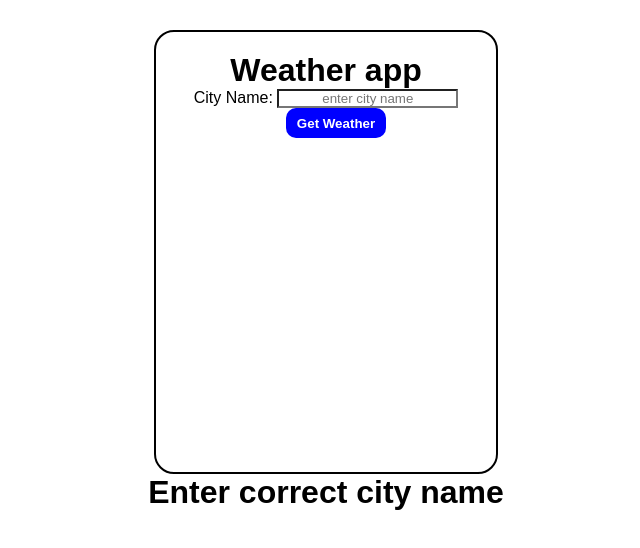
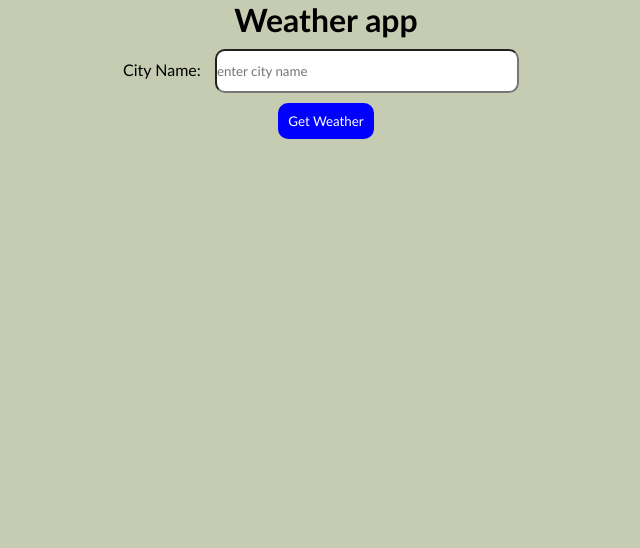
Before and after one commit to yuvarajsadam/weatherapp_api, a plain HTML site: page index.html in a window 1280 px wide. Shown: the whole page, without its empty margins (314-954 px from the left). Drawn offline with Linux system fonts and the light colour scheme.

Commit message:
Refactor CSS styles and improve layout

```diff
--- a/style.css
+++ b/style.css
@@ -1,38 +1,65 @@
 *{
-    background-color:white;
-    font-family: Arial, Helvetica, sans-serif;
-    text-align: center;
-    margin: 0;
-    padding: 0;
+    margin:0px;
+    padding: 0px;
+    font-family: 'Trebuchet MS', 'Lucida Sans Unicode', 'Lucida Grande', 'Lucida Sans', Arial, sans-serif ;
 }
+.background{
+    background-color: #C6CCB2;
+    height: 100vh;
+   display: flex;
+   flex-direction: column;
 
-button{
-    background-color: blue;
-    width: 100px;
-    height: 30px;
-    border-radius: 10px;
-    color: white;
-    font-weight: bold;
-    cursor: pointer;
-    border-width:0px;
-    padding: auto;
-    margin-left: 20px;
-
-}
-.search{
-    margin-top: 20px;
-    margin-bottom: 20px;
-    height: 20px;
-    padding: 20px;
+   text-align: center;
+   align-items: center;
 
 }
 .card{
+
+border-radius: 10px;
+
+border-width: 0px;
+display: flex;
+flex-direction: column;
+text-align: center;
+align-items: center;
+margin-bottom: 30px;
+
+}
+input{
+    border-width: 2px;
     width: 300px;
-    height: 400px;
+    height: 40px;
+    margin: 10px;
+    text-align: flex-start;
+    border-radius: 10px;
+}
+.card1{
+    background:radial-gradient(rgb(50, 113, 143),rgb(117, 111, 143));
+    height: 200px;
+    width: 300px;
     border-radius: 20px;
-    border: 2px solid black;
-    margin: auto;
-    padding: 20px;
-    color:black;
-    margin-top: 30px;
+    border-width: 0px;
+    color: white;
+    display:none;
+    flex-direction: column;
+    justify-content: center;
+    align-items: center;
+
 }
+button{
+    background-color: blue;
+    padding: 10px;
+    color:white;
+    border-width: 0px;
+    border-radius: 10px;
+}
+.failed {
+  background-color: #e9dddc;
+  color: #d32f2f;
+  border: 1px solid #c2534b;
+  padding: 8px;
+  border-radius: 5px;
+  font-weight: bold;
+  transition: 2s ease;
+  display: none;
+}
```
